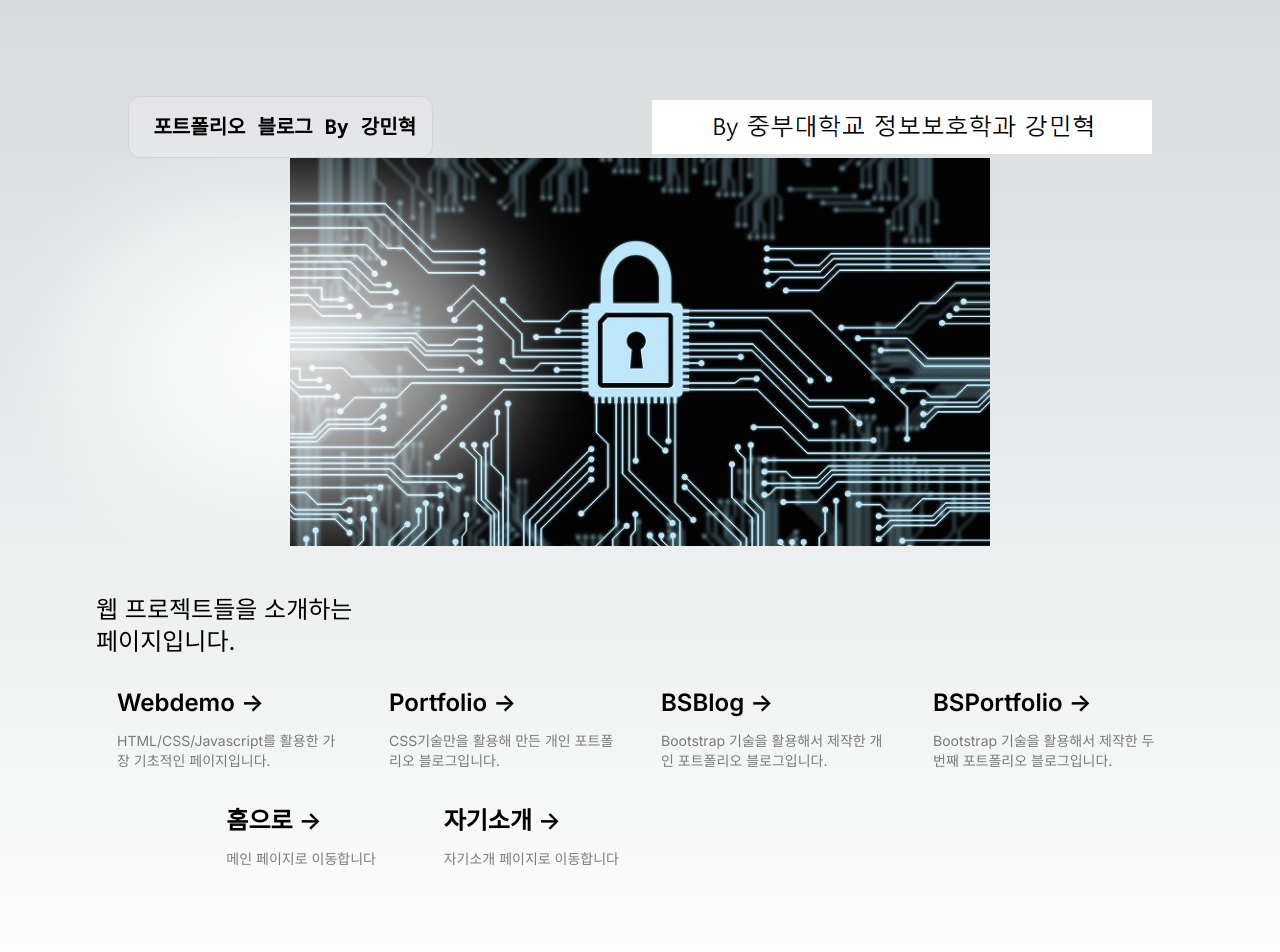
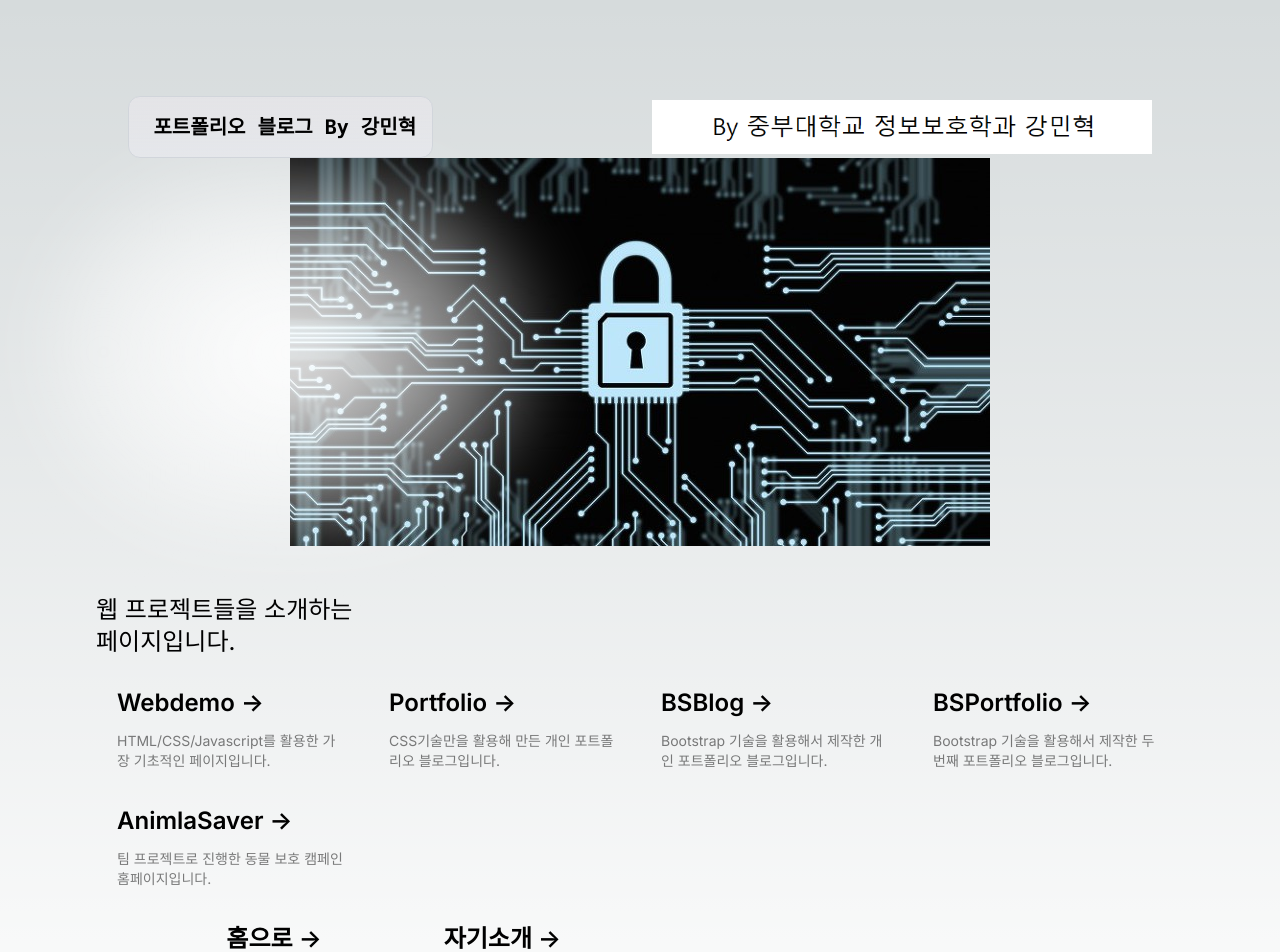
Before and after one commit to rkdalsgur/finalexam, a Next.js app: page /project in a window 1280 px wide. Shown: the top 952 px of the page. Built offline with nearby package versions, Linux system fonts and the light colour scheme.

Commit message:
Add files via upload

```diff
--- a/app/project/page.tsx
+++ b/app/project/page.tsx
@@ -117,6 +117,22 @@
             Bootstrap 기술을 활용해서 제작한 두 번째 포트폴리오 블로그입니다.
           </p>
         </a>
+        <a
+          href="https://animalsaver.kro.kr"
+          className="group rounded-lg border border-transparent px-5 py-4 transition-colors hover:border-gray-300 hover:bg-gray-100 hover:dark:border-neutral-700 hover:dark:bg-neutral-800 hover:dark:bg-opacity-30"
+          target="_blank"
+          rel="noopener noreferrer"
+        >
+          <h2 className={`mb-3 text-2xl font-semibold`}>
+            AnimlaSaver{' '}
+            <span className="inline-block transition-transform group-hover:translate-x-1 motion-reduce:transform-none">
+              -&gt;
+            </span>
+          </h2>
+          <p className={`m-0 max-w-[30ch] text-sm opacity-50`}>
+            팀 프로젝트로 진행한 동물 보호 캠페인 홈페이지입니다.
+          </p>
+        </a>
       </div>
 
       <div className="mb-32 grid text-center lg:mb-0 lg:grid-cols-4 lg:text-left">
```
